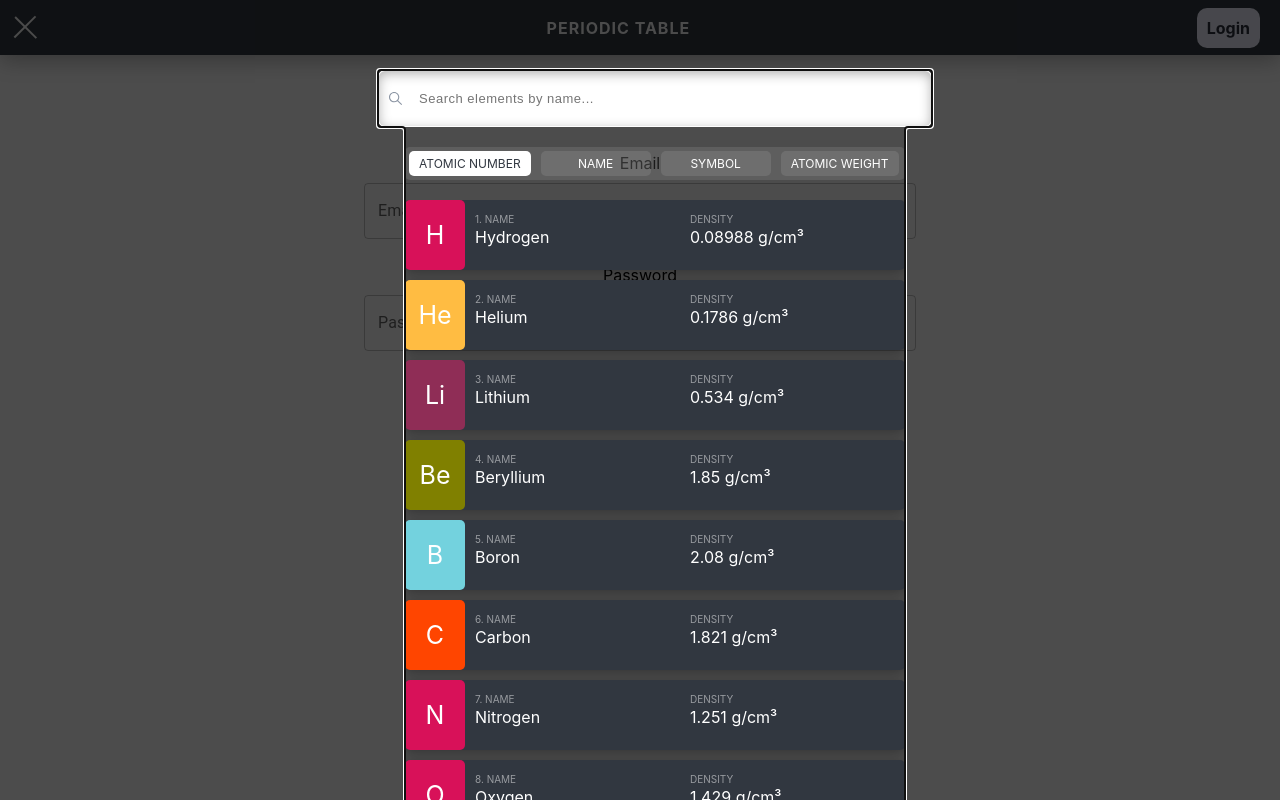
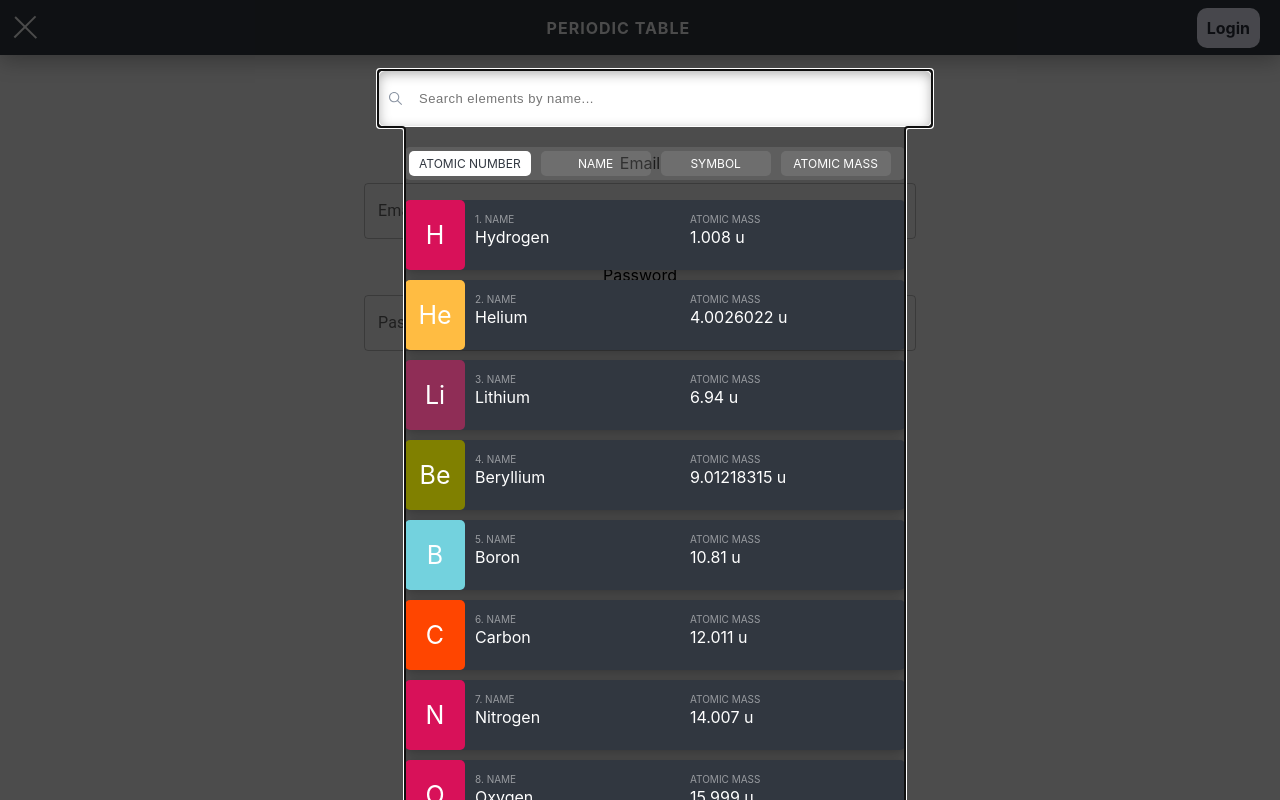
Before and after one commit to anishsubedi5566/CS545-HCI-Periodic-table, a React (Create React App) app in the folder periodic-table-frontend/: page /login in a window 1280 px wide. Both pictures are taken after a click on the element 25 px from the left and 27 px from the top of the page. Built offline with nearby package versions, Linux system fonts and the light colour scheme; no server answers.

Commit message:
Minor bug fixes

```diff
--- a/periodic-table-frontend/src/Modal/Element.js
+++ b/periodic-table-frontend/src/Modal/Element.js
@@ -74,12 +74,9 @@ function Element(props) {
   const handleAdd = (elementData) => {
     console.log("add element", elementData);
     console.log("favourites in element", fav);
-    if (fav === undefined) {
-      toast.error("Must be logged in to add to favourites");
-    } else if (fav.some((element) => element.number === elementData.number)) {
+    if (fav.some((element) => element.number === elementData.number)) {
       toast.error(`${elementData.name} already in favourites`);
     } else {
-      console.log("in else", elementData);
       AppUserFavourites(elementData).then((res) => {
         if (res === true) {
           toast.success(`${elementData.name} added in favourites`);
@@ -231,7 +228,7 @@ function Element(props) {
           <ElementValue label="Period: " value={elementData.ypos} />
           <ElementValue
             label="Emmision spectrum: "
-            value={elementData.spectral_img ? elementData.spectral_img : "N/A"}
+            value={elementData.spectral_img ? <a href={elementData.spectral_img} target='_blank'>{elementData.spectral_img}</a> : "N/A"}
           />
 
           <ElementLable label="Atomic Properties" />
--- a/periodic-table-frontend/src/components/Navbar/DisplaySearchElement.js
+++ b/periodic-table-frontend/src/components/Navbar/DisplaySearchElement.js
@@ -18,8 +18,8 @@ function DisplaySearchElement({element, func}){
                     <div>{element.name}</div>
                 </div>
                 <div className="navbar-search-tab-value">
-                    <label>Density</label>
-                    <div>{`${element.density} g/cm³`}</div>
+                    <label>Atomic Mass</label>
+                    <div>{`${element.atomic_mass} u`}</div>
                 </div>
             </div>
         </div>
--- a/periodic-table-frontend/src/components/Navbar/SearchElements.js
+++ b/periodic-table-frontend/src/components/Navbar/SearchElements.js
@@ -141,7 +141,7 @@ const SearchElements = (props) => {
                 <div onClick={() => sortByValue('atomic-number')} className={byAtomicNumber}>Atomic Number</div>
                 <div onClick={() => sortByValue('name')} className={byName}>Name</div>
                 <div onClick={() => sortByValue('symbol')} className={bySymbol}>Symbol</div>
-                <div onClick={() => sortByValue('atomic-mass')} className={byAtomicMass}>Atomic Weight</div>
+                <div onClick={() => sortByValue('atomic-mass')} className={byAtomicMass}>Atomic Mass</div>
             </div>
             <aside className="navbar-search-tab-container">
                 <section className="navbar-search-tab-box flex-row">
--- a/periodic-table-frontend/src/components/UserAuth.js
+++ b/periodic-table-frontend/src/components/UserAuth.js
@@ -29,6 +29,7 @@ const Login = (props) => {
               autoClose: 2000,
             });
             navigate("/");
+            window.location.reload();
           }, 1000);
         } else {
           toast.error(res.message);
@@ -112,6 +113,7 @@ const SignUp = (props) => {
               autoClose: 2000,
             });
             navigate("/");
+            window.location.reload();
           }, 1000);
         } else {
           toast.error(res.message);
```
